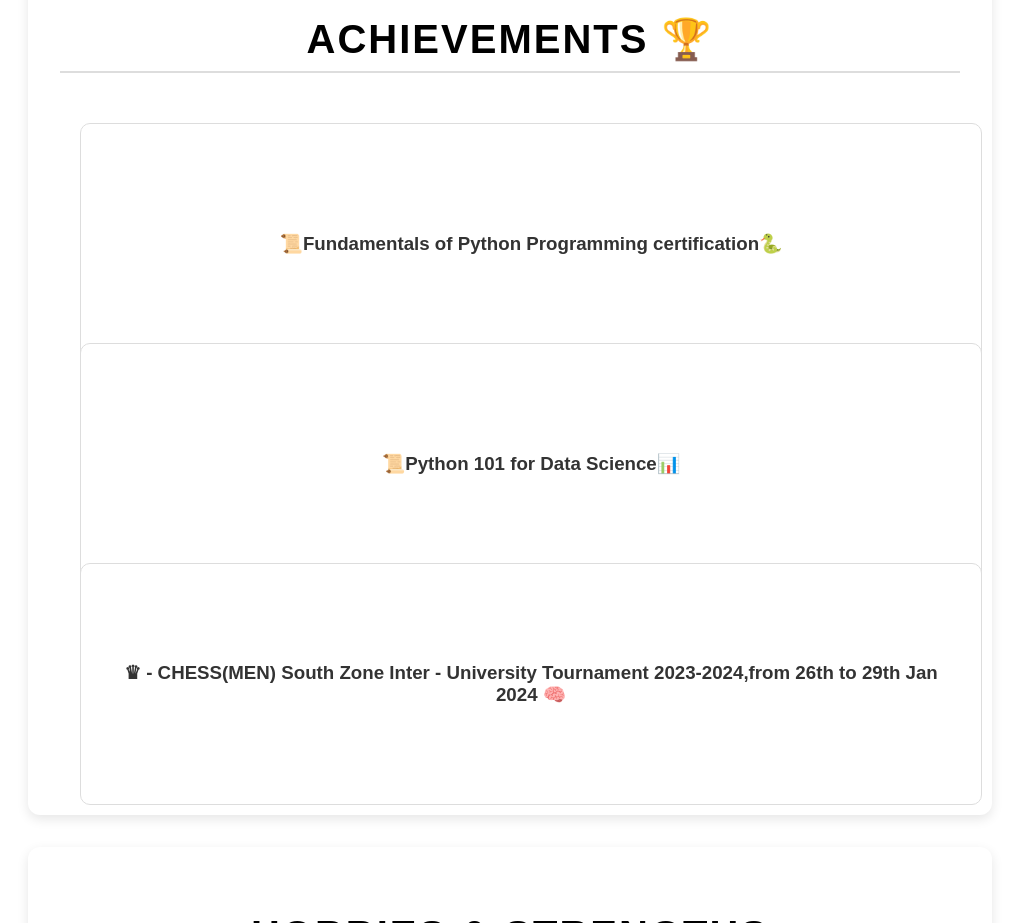
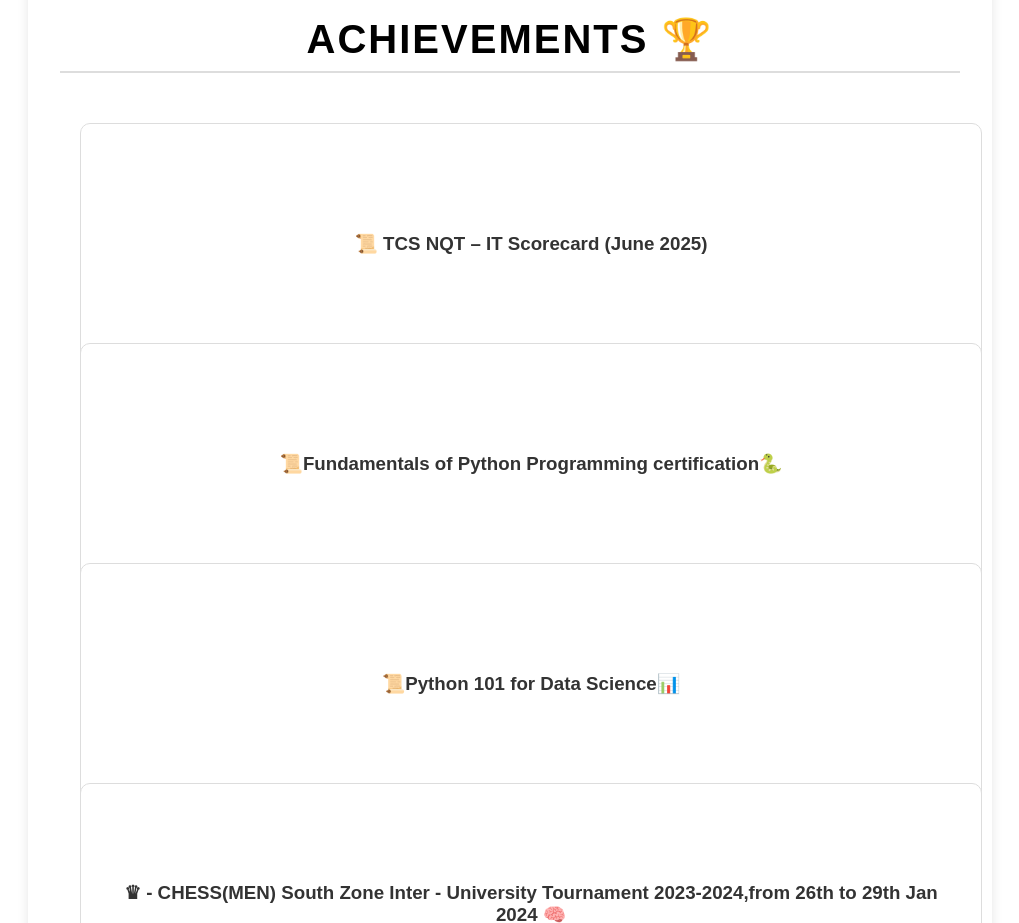
Before and after one commit to Bharath-690/bharath-portfolio, a plain HTML site: page index.html in a window 1280 px wide. Shown: the part 3100-4023 px from the top of the page, without its empty margins (130-1149 px from the left). Drawn offline with Linux system fonts and the light colour scheme.

Commit message:
Update index.html

```diff
--- a/index.html
+++ b/index.html
@@ -226,6 +226,18 @@
     <div class="flip-card">
       <div class="flip-card-inner">
         <div class="flip-card-front">
+          <h3>📜 TCS NQT – IT Scorecard (June 2025)</h3>
+        </div>
+        <div class="flip-card-back">
+          <p>Successfully completed the TCS NQT with scores in Cognitive, Programming, and Communication skills.</p>
+          <a href="images/22071595221.pdf" class="view-certificate" target="_blank">View Scorecard</a>
+        </div>
+      </div>
+    </div>
+
+    <div class="flip-card">
+      <div class="flip-card-inner">
+        <div class="flip-card-front">
           <h3>📜Fundamentals of Python Programming certification🐍</h3>
         </div>
         <div class="flip-card-back">
```
